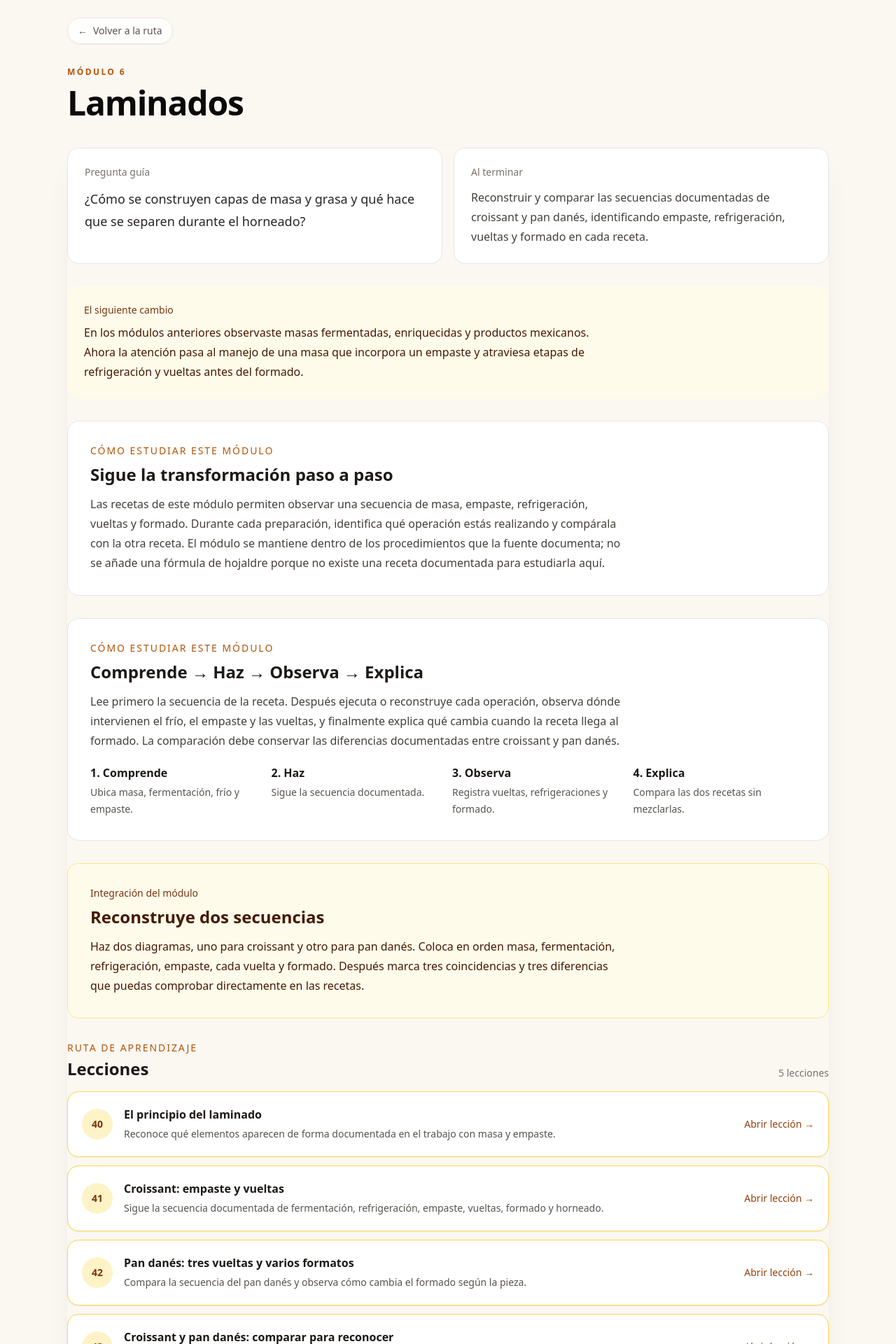
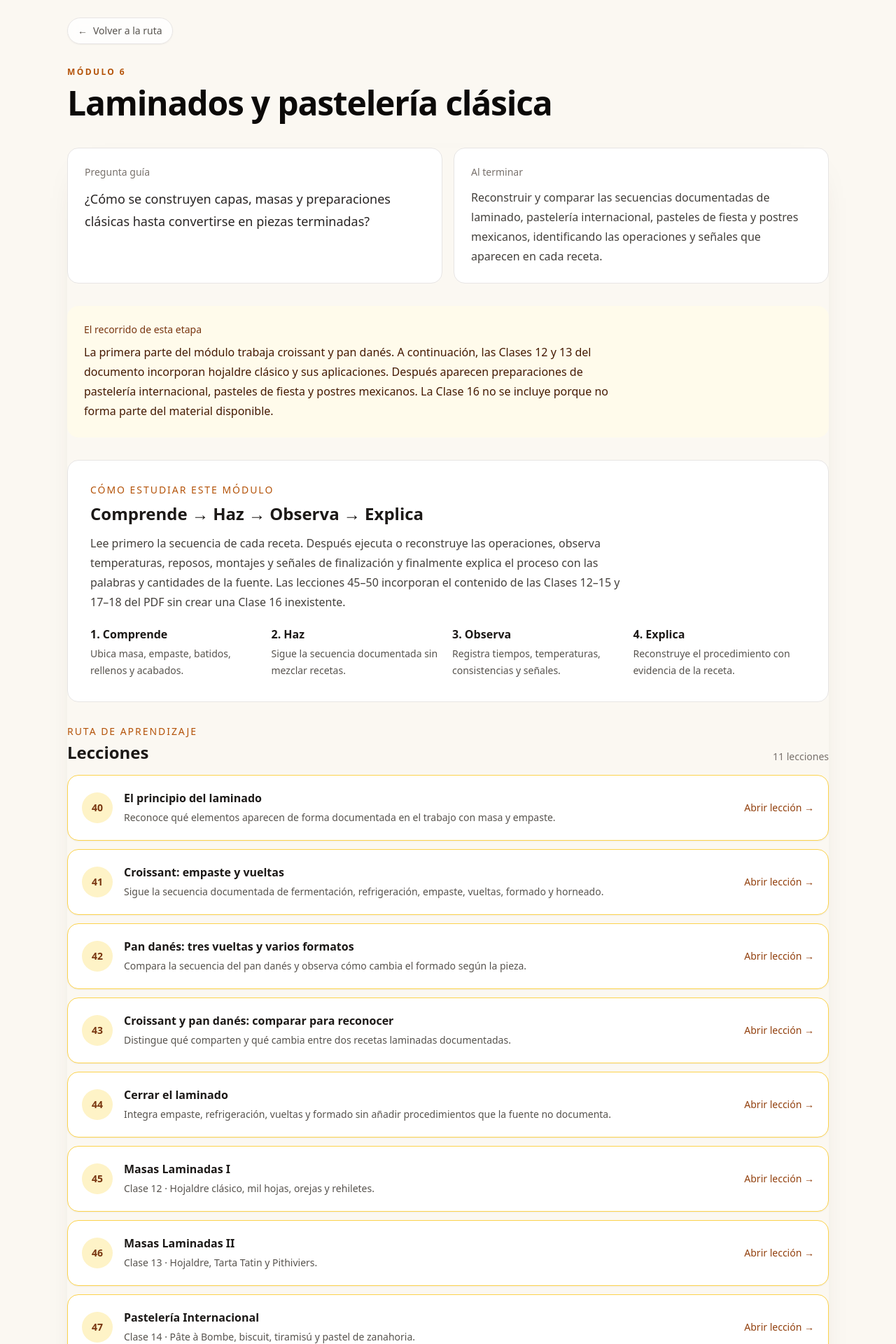
Before and after one commit to Drworm82/CursoPanadero, a Next.js app: page /modulo-6 in a window 1280 px wide. Shown: the part 80-2000 px from the top of the page at 70% size. Built offline with nearby package versions, Linux system fonts and the light colour scheme; no server answers.

Commit message:
feat: integrate lessons 45 through 50 into module 6

```diff
--- a/pages/modulo-6.js
+++ b/pages/modulo-6.js
@@ -2,17 +2,23 @@ import CourseShell from '../components/course/CourseShell';
 
 const moduleInfo = {
   sort_order: 6,
-  title: 'Laminados',
-  guiding_question: '¿Cómo se construyen capas de masa y grasa y qué hace que se separen durante el horneado?',
-  expected_result: 'Reconstruir y comparar las secuencias documentadas de croissant y pan danés, identificando empaste, refrigeración, vueltas y formado en cada receta.'
+  title: 'Laminados y pastelería clásica',
+  guiding_question: '¿Cómo se construyen capas, masas y preparaciones clásicas hasta convertirse en piezas terminadas?',
+  expected_result: 'Reconstruir y comparar las secuencias documentadas de laminado, pastelería internacional, pasteles de fiesta y postres mexicanos, identificando las operaciones y señales que aparecen en cada receta.'
 };
 
 const lessons = [
-  ['40', 'El principio del laminado', 'Reconoce qué elementos aparecen de forma documentada en el trabajo con masa y empaste.', '/leccion-principio-del-laminado', true],
-  ['41', 'Croissant: empaste y vueltas', 'Sigue la secuencia documentada de fermentación, refrigeración, empaste, vueltas, formado y horneado.', '/leccion-croissant-empaste-y-vueltas', true],
-  ['42', 'Pan danés: tres vueltas y varios formatos', 'Compara la secuencia del pan danés y observa cómo cambia el formado según la pieza.', '/leccion-pan-danes-tres-vueltas', true],
-  ['43', 'Croissant y pan danés: comparar para reconocer', 'Distingue qué comparten y qué cambia entre dos recetas laminadas documentadas.', '/leccion-croissant-y-pan-danes-comparar', true],
-  ['44', 'Cerrar el laminado', 'Integra empaste, refrigeración, vueltas y formado sin añadir procedimientos que la fuente no documenta.', '/leccion-cerrar-el-laminado', true],
+  ['40', 'El principio del laminado', 'Reconoce qué elementos aparecen de forma documentada en el trabajo con masa y empaste.', '/leccion-principio-del-laminado'],
+  ['41', 'Croissant: empaste y vueltas', 'Sigue la secuencia documentada de fermentación, refrigeración, empaste, vueltas, formado y horneado.', '/leccion-croissant-empaste-y-vueltas'],
+  ['42', 'Pan danés: tres vueltas y varios formatos', 'Compara la secuencia del pan danés y observa cómo cambia el formado según la pieza.', '/leccion-pan-danes-tres-vueltas'],
+  ['43', 'Croissant y pan danés: comparar para reconocer', 'Distingue qué comparten y qué cambia entre dos recetas laminadas documentadas.', '/leccion-croissant-y-pan-danes-comparar'],
+  ['44', 'Cerrar el laminado', 'Integra empaste, refrigeración, vueltas y formado sin añadir procedimientos que la fuente no documenta.', '/leccion-cerrar-el-laminado'],
+  ['45', 'Masas Laminadas I', 'Clase 12 · Hojaldre clásico, mil hojas, orejas y rehiletes.', '/leccion-masas-laminadas-I'],
+  ['46', 'Masas Laminadas II', 'Clase 13 · Hojaldre, Tarta Tatin y Pithiviers.', '/leccion-masas-laminadas-II'],
+  ['47', 'Pastelería Internacional', 'Clase 14 · Pâte à Bombe, biscuit, tiramisú y pastel de zanahoria.', '/leccion-pasteleria-internacional'],
+  ['48', 'Pastelería Internacional II', 'Clase 15 · Cheesecake de frutos rojos y cheesecake frío de Baileys.', '/leccion-pasteleria-internacional-II'],
+  ['49', 'Pasteles de fiesta', 'Clase 17 · Panqué de aceite, fondant, betún de manteca y royal icing.', '/leccion-pasteles-de-fiesta'],
+  ['50', 'Postres Mexicanos', 'Clase 18 · Buñuelos de viento, Torta de Cielo, Gaznates y Rompope de Santa Clara.', '/leccion-postres-mexicanos'],
 ];
 
 export default function ModuleSixPage() {
@@ -31,22 +37,12 @@ export default function ModuleSixPage() {
         </div>
 
         <section className="rounded-2xl bg-amber-50 p-6">
-          <p className="text-sm font-medium text-amber-900">El siguiente cambio</p>
+          <p className="text-sm font-medium text-amber-900">El recorrido de esta etapa</p>
           <p className="mt-2 max-w-3xl leading-7 text-amber-950">
-            En los módulos anteriores observaste masas fermentadas, enriquecidas y productos mexicanos. Ahora la
-            atención pasa al manejo de una masa que incorpora un empaste y atraviesa etapas de refrigeración y
-            vueltas antes del formado.
-          </p>
-        </section>
-
-        <section className="rounded-2xl border border-stone-200 bg-white p-6 sm:p-8">
-          <p className="text-sm font-medium uppercase tracking-[0.14em] text-amber-700">Cómo estudiar este módulo</p>
-          <h2 className="mt-2 text-2xl font-semibold text-stone-900">Sigue la transformación paso a paso</h2>
-          <p className="mt-3 max-w-3xl leading-7 text-stone-700">
-            Las recetas de este módulo permiten observar una secuencia de masa, empaste, refrigeración, vueltas y
-            formado. Durante cada preparación, identifica qué operación estás realizando y compárala con la otra
-            receta. El módulo se mantiene dentro de los procedimientos que la fuente documenta; no se añade una
-            fórmula de hojaldre porque no existe una receta documentada para estudiarla aquí.
+            La primera parte del módulo trabaja croissant y pan danés. A continuación, las Clases 12 y 13 del
+            documento incorporan hojaldre clásico y sus aplicaciones. Después aparecen preparaciones de pastelería
+            internacional, pasteles de fiesta y postres mexicanos. La Clase 16 no se incluye porque no forma parte
+            del material disponible.
           </p>
         </section>
 
@@ -54,26 +50,17 @@ export default function ModuleSixPage() {
           <p className="text-sm font-medium uppercase tracking-[0.14em] text-amber-700">Cómo estudiar este módulo</p>
           <h2 className="mt-2 text-2xl font-semibold text-stone-900">Comprende → Haz → Observa → Explica</h2>
           <p className="mt-3 max-w-3xl leading-7 text-stone-700">
-            Lee primero la secuencia de la receta. Después ejecuta o reconstruye cada operación, observa dónde
-            intervienen el frío, el empaste y las vueltas, y finalmente explica qué cambia cuando la receta llega
-            al formado. La comparación debe conservar las diferencias documentadas entre croissant y pan danés.
+            Lee primero la secuencia de cada receta. Después ejecuta o reconstruye las operaciones, observa
+            temperaturas, reposos, montajes y señales de finalización y finalmente explica el proceso con las
+            palabras y cantidades de la fuente. Las lecciones 45–50 incorporan el contenido de las Clases 12–15
+            y 17–18 del PDF sin crear una Clase 16 inexistente.
           </p>
           <div className="mt-5 grid gap-3 md:grid-cols-4">
-            <div><p className="font-semibold text-stone-900">1. Comprende</p><p className="mt-1 text-sm leading-6 text-stone-600">Ubica masa, fermentación, frío y empaste.</p></div>
-            <div><p className="font-semibold text-stone-900">2. Haz</p><p className="mt-1 text-sm leading-6 text-stone-600">Sigue la secuencia documentada.</p></div>
-            <div><p className="font-semibold text-stone-900">3. Observa</p><p className="mt-1 text-sm leading-6 text-stone-600">Registra vueltas, refrigeraciones y formado.</p></div>
-            <div><p className="font-semibold text-stone-900">4. Explica</p><p className="mt-1 text-sm leading-6 text-stone-600">Compara las dos recetas sin mezclarlas.</p></div>
+            <div><p className="font-semibold text-stone-900">1. Comprende</p><p className="mt-1 text-sm leading-6 text-stone-600">Ubica masa, empaste, batidos, rellenos y acabados.</p></div>
+            <div><p className="font-semibold text-stone-900">2. Haz</p><p className="mt-1 text-sm leading-6 text-stone-600">Sigue la secuencia documentada sin mezclar recetas.</p></div>
+            <div><p className="font-semibold text-stone-900">3. Observa</p><p className="mt-1 text-sm leading-6 text-stone-600">Registra tiempos, temperaturas, consistencias y señales.</p></div>
+            <div><p className="font-semibold text-stone-900">4. Explica</p><p className="mt-1 text-sm leading-6 text-stone-600">Reconstruye el procedimiento con evidencia de la receta.</p></div>
           </div>
-        </section>
-
-        <section className="rounded-2xl border border-amber-200 bg-amber-50 p-6 sm:p-8">
-          <p className="text-sm font-medium text-amber-900">Integración del módulo</p>
-          <h2 className="mt-2 text-2xl font-semibold text-amber-950">Reconstruye dos secuencias</h2>
-          <p className="mt-3 max-w-3xl leading-7 text-amber-950">
-            Haz dos diagramas, uno para croissant y otro para pan danés. Coloca en orden masa, fermentación,
-            refrigeración, empaste, cada vuelta y formado. Después marca tres coincidencias y tres diferencias
-            que puedas comprobar directamente en las recetas.
-          </p>
         </section>
 
         <section>
@@ -82,43 +69,31 @@ export default function ModuleSixPage() {
               <p className="text-sm font-medium uppercase tracking-[0.14em] text-amber-700">Ruta de aprendizaje</p>
               <h2 className="mt-1 text-2xl font-semibold text-stone-900">Lecciones</h2>
             </div>
-            <span className="text-sm text-stone-500">5 lecciones</span>
+            <span className="text-sm text-stone-500">11 lecciones</span>
           </div>
-
           <div className="grid gap-3">
-            {lessons.map(([number, title, description, href, active]) => (
-              active ? (
-                <a
-                  key={number}
-                  href={href}
-                  className="flex items-center gap-4 rounded-2xl border border-amber-300 bg-white p-5 shadow-sm transition hover:border-amber-500 hover:shadow-md"
-                >
-                  <span className="flex h-11 w-11 shrink-0 items-center justify-center rounded-full bg-amber-100 text-sm font-semibold text-amber-900">
-                    {number}
-                  </span>
+            {lessons.map(([number, title, description, href]) => (
+              <a key={number} href={href} className="flex items-center gap-4 rounded-2xl border border-amber-300 bg-white p-5 shadow-sm transition hover:border-amber-500 hover:shadow-md">
+                <span className="flex h-11 w-11 shrink-0 items-center justify-center rounded-full bg-amber-100 text-sm font-semibold text-amber-900">{number}</span>
                 <span className="min-w-0 flex-1">
                   <span className="block font-semibold text-stone-900">{title}</span>
                   <span className="mt-1 block text-sm leading-6 text-stone-600">{description}</span>
                 </span>
                 <span className="shrink-0 text-sm font-medium text-amber-800">Abrir lección →</span>
               </a>
-              ) : (
-                <div
-                  key={number}
-                  className="flex items-center gap-4 rounded-2xl border border-stone-200 bg-white p-5 shadow-sm opacity-70"
-                >
-                  <span className="flex h-11 w-11 shrink-0 items-center justify-center rounded-full bg-stone-100 text-sm font-semibold text-stone-700">
-                    {number}
-                  </span>
-                  <span className="min-w-0 flex-1">
-                    <span className="block font-semibold text-stone-900">{title}</span>
-                    <span className="mt-1 block text-sm leading-6 text-stone-600">{description}</span>
-                  </span>
-                  <span className="shrink-0 text-sm text-stone-400">En preparación</span>
-                </div>
-              )
             ))}
           </div>
+        </section>
+
+        <section className="rounded-2xl border border-amber-200 bg-amber-50 p-6 sm:p-8">
+          <p className="text-sm font-medium text-amber-900">Integración del módulo</p>
+          <h2 className="mt-2 text-2xl font-semibold text-amber-950">Compara familias de preparaciones</h2>
+          <p className="mt-3 max-w-3xl leading-7 text-amber-950">
+            Construye una tabla con cuatro grupos: laminados, pastelería internacional, pasteles de fiesta y
+            postres mexicanos. Para cada preparación registra la técnica principal, las cantidades que no debes
+            perder, la temperatura o tiempo documentados y la señal de finalización. No completes la tabla con
+            reglas externas a la fuente.
+          </p>
         </section>
       </div>
     </CourseShell>
```
Lines whose indentation alone changed are shown as unchanged.
